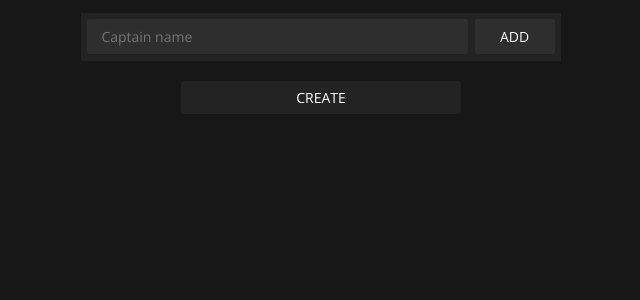
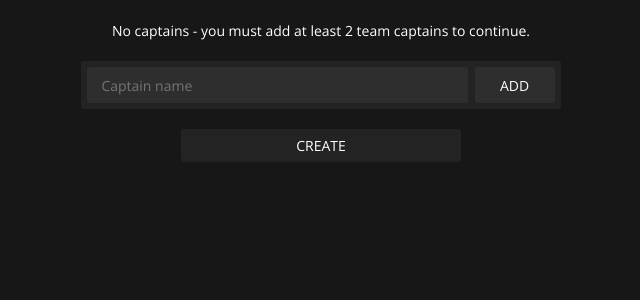
Before and after one commit to xethlyx/team-picker, a Vue app in the folder client/: page /create in a window 1280 px wide. Shown: the top 300 px of the page, without its empty margins (319-959 px from the left). Built offline with nearby package versions, Linux system fonts and the light colour scheme.

Commit message:
Polish up create page

```diff
--- a/client/src/views/Create.vue
+++ b/client/src/views/Create.vue
@@ -1,6 +1,9 @@
 <template>
 	<div class="create">
-		<div class="captain-container">
+		<div class="no-captain" v-if="state.captains.length === 0">
+			<span>No captains - you must add at least 2 team captains to continue.</span>
+		</div>
+		<div class="captain-container" v-else>
 			<div class="captain-node" v-for="(captain, index) in state.captains" :key="captain">
 				<span>{{ captain }}</span>
 				<button class="remove-button" @click="state.captains.splice(index, 1)">Remove</button>
@@ -93,6 +96,8 @@
 	height: 2.25em;
 	align-items: center;
 	text-align: left;
+	font-size: 14px;
+	border-radius: 3px;
 }
 
 .captain-node button {
@@ -109,6 +114,7 @@
 	gap: 0.4em;
 	align-items: center;
 	height: 3em;
+	border-radius: 3px;
 }
 
 .add-captain input {
@@ -124,4 +130,11 @@
 	padding: 0.5em 1em;
 	margin-top: 1em;
 }
+
+.no-captain {
+	max-width: 30em;
+	gap: 0.4em;
+	margin: 1.5em auto;
+	font-size: 14px;
+}
 </style>
```
